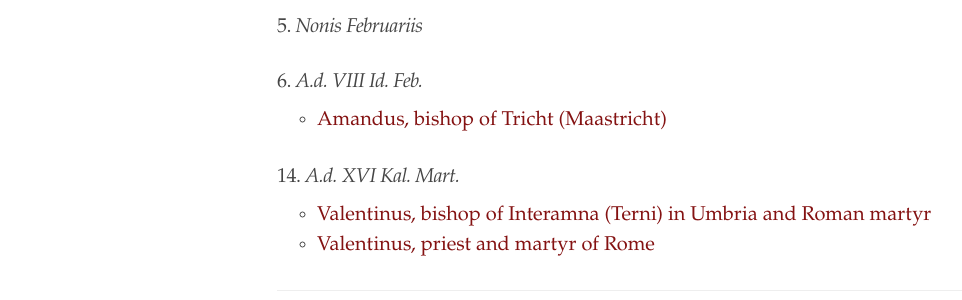
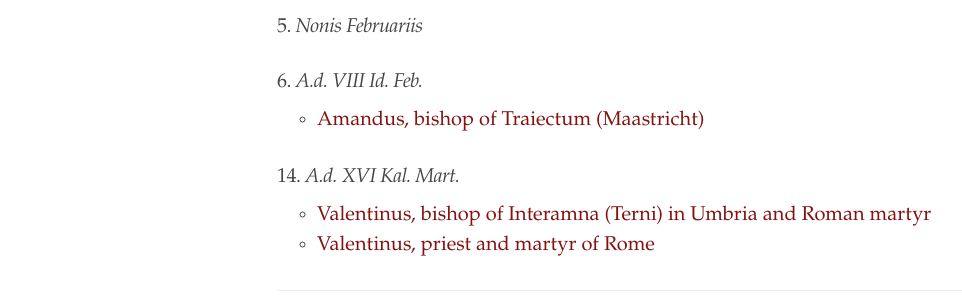
Before and after one commit to cjkoepke1/latin-hagiography, a Jekyll site: the page built from index.md, in a window 1280 px wide and 900 px high, scrolled down 6773 px. Shown: the part 150-450 px from the top of the window, without its empty margins (3-965 px from the left). Built offline with Jekyll 4.4.1, drawn with Linux system fonts in a browser that asks for light colours.

Commit message:
Updated Amandus link title

```diff
--- a/index.md
+++ b/index.md
@@ -245,7 +245,7 @@ title: "Latin Hagiography"
 
 ### 6. *A.d. VIII Id. Feb.*
 
-- [Amandus, bishop of Tricht (Maastricht)](https://cjkoepke1.github.io/latin-hagiography/saints/amandus-episcopus-traiectensis)
+- [Amandus, bishop of Traiectum (Maastricht)](https://cjkoepke1.github.io/latin-hagiography/saints/amandus-episcopus-traiectensis)
 
 ### 14. *A.d. XVI Kal. Mart.*
 
```
